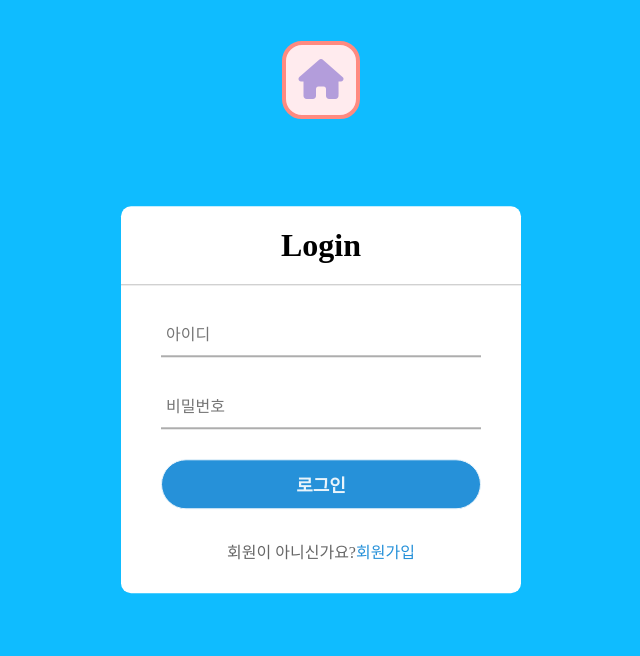
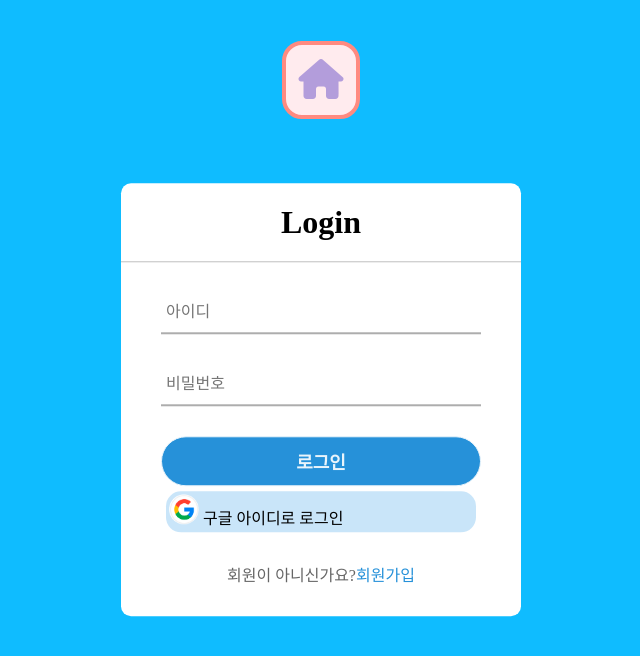
Before and after one commit to cychann/DAE, a Django app: page /accounts/login/ in a window 1280 px wide. Shown: the top 656 px of the page, without its empty margins (319-959 px from the left). Run offline with Django 3.2, Linux system fonts and the light colour scheme; some libraries are stand-ins or nearby versions.

Commit message:
Add social login
구글 소셜 로그인 기능 추가

```diff
--- a/user/templates/account/login.html
+++ b/user/templates/account/login.html
@@ -2,7 +2,8 @@
 {% load crispy_forms_tags %}
 {% load i18n %}
 {% load account socialaccount %}
-
+{% providers_media_js %}
+{% load static %}
 {% block head_title %}{% trans "Sign In" %}{% endblock %}
 
 {% block content %}
@@ -154,6 +155,26 @@ text-decoration: none;
 .signup_link a:hover {
 text-decoration: underline;
 }
+
+.div_social a{
+  color: black;
+  text-decoration: none;
+  text-align: center;
+}
+.div_social {
+  margin: 5px;
+  padding: 3px;
+  background-color: #7ec2f06b;
+  border-radius: 15px;
+}
+
+.div_social img{
+  width: 30px;
+  height: 30px;
+}
+.div_social span{
+  text-align: center;
+}
 </style>
 
 
@@ -196,6 +217,14 @@ for a {{ site_name }} account and sign in below:{% endblocktrans %}</p> -->
     {% endif %}
     <a class="button secondaryAction" href="{% url 'account_reset_password' %}">{% trans "Forgot Password?" %}</a>
     <button class="primaryAction" type="submit">{% trans "Sign In" %}</button>
+
+    <div class="div_social">
+      <a href="{% provider_login_url 'google' %}">
+        <img src="{% static 'google.png' %}" alt="구글 로그인" height="45">
+        <span>구글 아이디로 로그인</span>
+      </a>
+    </div>
+
   </form>
 </div>
 <script src="https://kit.fontawesome.com/d736d670df.js" crossorigin="anonymous"></script>
```
